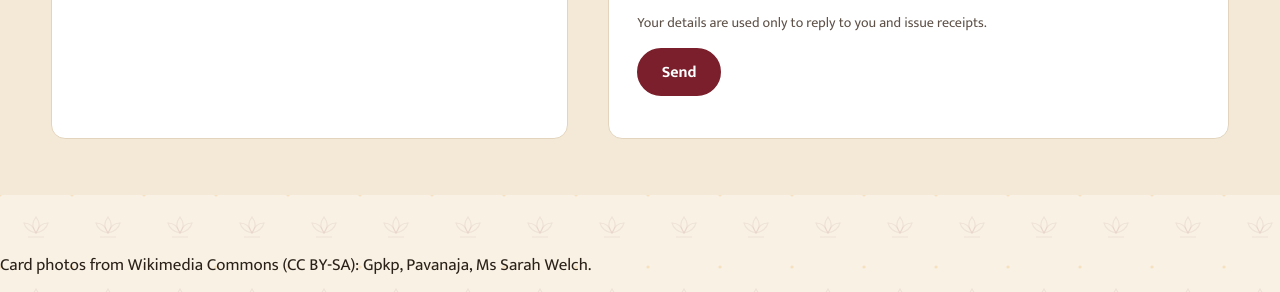
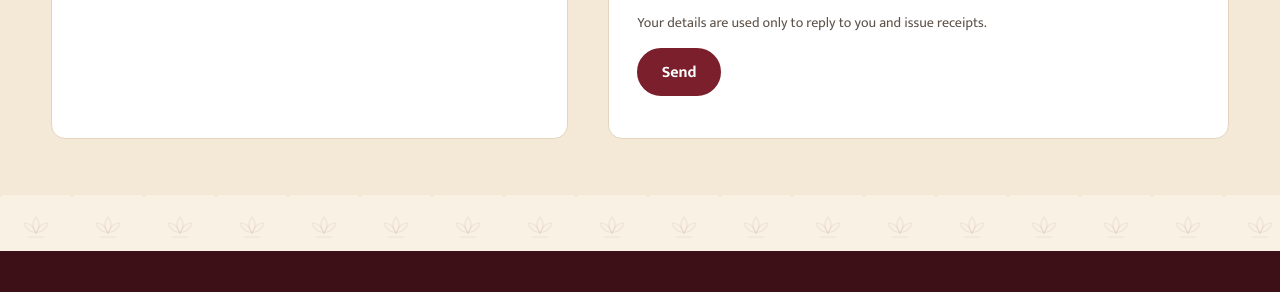
Before and after one commit to vkedia1210-cpu/Koderma-Gaushala, a plain HTML site: page index.html in a window 1280 px wide. Shown: the part 6141-6433 px from the top of the page. Drawn offline with Linux system fonts and the light colour scheme; a web font is replaced by a local one.

Commit message:
Home: remove photo credit line
Co-Authored-By: Claude Opus 5.5 <noreply@anthropic.com>
Claude-Session: https://claude.ai/code/session_0164Nrphf1ZVetpa8twACD9x

```diff
--- a/index.html
+++ b/index.html
@@ -401,8 +401,7 @@
 	</section>
 
 	</article>
-	<p class="kg-photo-credit"><span class="lang-en">Card photos from Wikimedia Commons (CC BY-SA): Gpkp, Pavanaja, Ms Sarah Welch.</span><span class="lang-hi">कार्ड की तस्वीरें विकिमीडिया कॉमन्स (CC BY-SA) से: Gpkp, Pavanaja, Ms Sarah Welch।</span></p>
-</main>
+	</main>
 <footer class="kg-footer">
 	<div class="kg-wrap kg-footer-grid">
 		<div>
```
